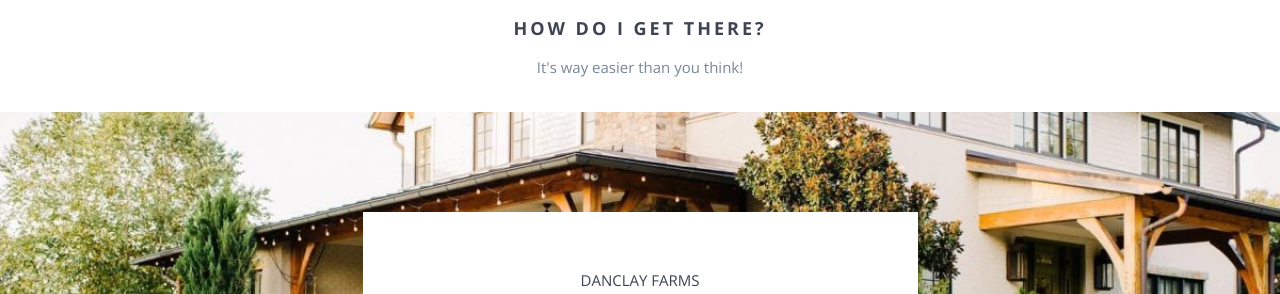
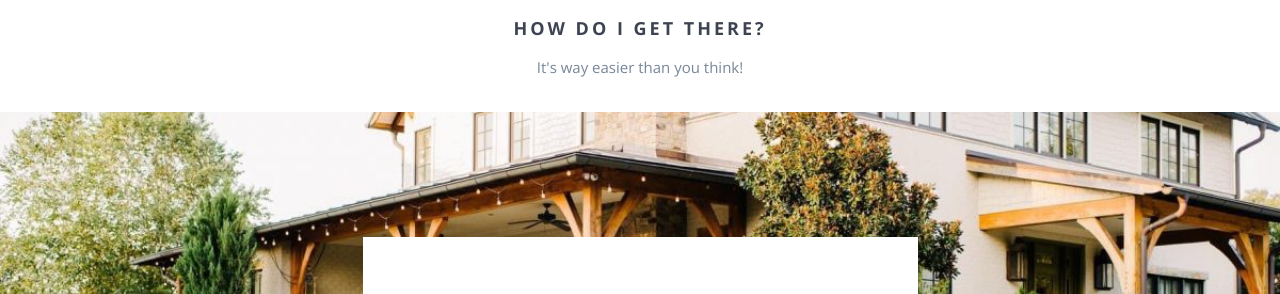
Before and after one commit to wnesbitt/wnesbitt.github.io, a website: page index.html in a window 1280 px wide. Shown: the part 3110-3404 px from the top of the page. Drawn offline with nearby package versions, Linux system fonts and the light colour scheme; files whose address does not match are found by name.

Commit message:
fix positioning of venue info

```diff
--- a/sass/styles.scss
+++ b/sass/styles.scss
@@ -797,7 +797,7 @@ Google map
 
 #map-content-wrapper {
   position: relative;
-  margin-top: -500px; /* Make sure this matches the height of #map-image-wrapper */
+  margin-top: -475px; /* Make sure this matches the height of #map-image-wrapper */
   margin-bottom: 150px;
 }
 
```
Also changed, not shown: css/styles.min.css.
